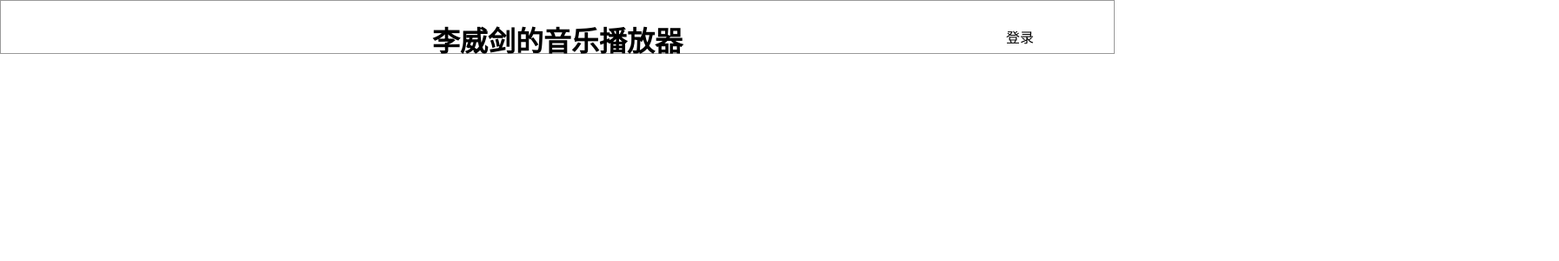
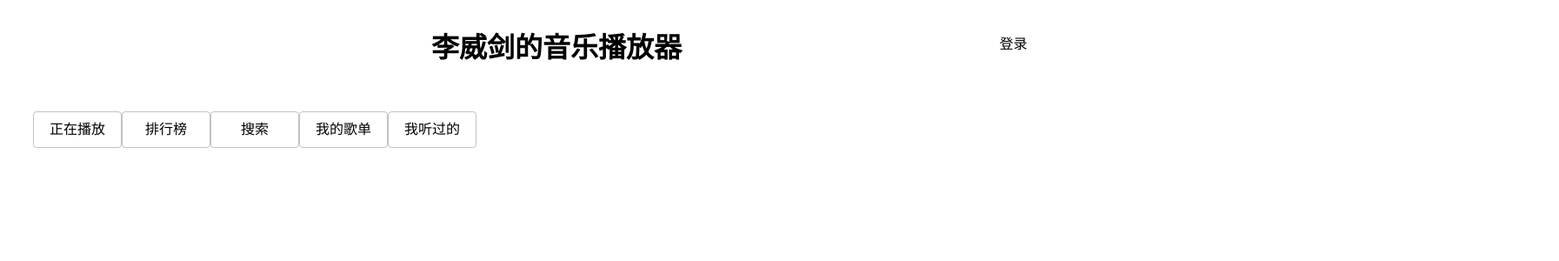
Before and after one commit to liweijian1/myvue, a Vue app: page /#/music in a window 1280 px wide. Shown: the top 300 px of the page at 87% size, 1793 px wide, since content can reach past the window. Built offline with nearby package versions, Linux system fonts and the light colour scheme.

Commit message:
2018/9/5第一次提交

```diff
--- a/src/App.vue
+++ b/src/App.vue
@@ -1,7 +1,9 @@
 <template>
   <div id="app">
     <lwj-header></lwj-header>
-    <router-view/>
+    <router-view class="router-view"/>
+    <!--播放器-->
+    <audio></audio>
   </div>
 </template>
 
@@ -14,5 +16,13 @@ export default {
 </script>
 
 <style>
-
+   #app{
+     position: relative;
+     width: 100%;
+     height: 100%;
+   }
+  .router-view{
+    width: 100%;
+    height: 100%;
+  }
 </style>
--- /dev/null
+++ b/src/base/lwj-totast/index.js
@@ -0,0 +1,39 @@
+import TempToast from './lwj-toast.vue'
+
+// eslint-disable-next-line to ignore the next line.
+/* eslint-disable */
+let instance, showToast = false, time // 存储toast状态
+// 注册组件
+const lwjtoast = {
+  install (Vue, options = {}) {
+    let opt = TempToast.data() // 获取组件中的默认配置
+    Object.assign(opt, options)
+    Vue.prototype.$lwjtoast = (message, position) => {
+      if (showToast) {
+        clearTimeout(time)
+        instance.vm.visable = showToast = false
+        document.body.removeChild(instance.vm.$el)
+      }
+      if (message) {
+        opt.message = message
+      }
+      if (position) {
+        opt.position = position
+      }
+      let TempToastConstructor = Vue.extend(TempToast)
+      instance = new TempToastConstructor({
+        data: opt
+      })
+      instance.vm = instance.$mount()
+      document.body.appendChild(instance.vm.$el)
+      instance.vm.visible = showToast = true
+
+      time = setTimeout(function () {
+        instance.vm.visible = showToast = false
+        document.body.removeChild(instance.vm.$el)
+      }, opt.duration)
+    }
+  }
+}
+
+export default lwjtoast
--- a/src/base/lwj-totast/lwj-toast.vue
+++ b/src/base/lwj-totast/lwj-toast.vue
@@ -25,5 +25,9 @@
 </script>
 
 <style>
-
+  .lwj-toast{
+    border: 1px solid red;
+    width: 100%;
+    height: 50%;
+  }
 </style>
--- a/src/components/lwj-header/lwj-header.vue
+++ b/src/components/lwj-header/lwj-header.vue
@@ -25,7 +25,6 @@
         <p>4、复制浏览器地址栏 /user/home?id= 后面的数字（网易云 UID）</p>
       </div>
     </lwj-dialog>
-    <lwj-toast></lwj-toast>
   </header>
 </template>
 
@@ -33,13 +32,11 @@
   /* eslint-disable */
 import {mapGetters, mapActions} from 'vuex'
 import LwjDialog from "../../base/lwj-dialog/lwj-dialog";
-import LwjToast from "../../base/lwj-totast/lwj-toast";
 
 
   export default {
     name: 'lwj-header',
     components: {
-      LwjToast,
       LwjDialog
     },
     data(){
@@ -65,8 +62,8 @@ methods: {
      // 登录
      login(){
        if(this.uidValue===""){
+         this.$lwjtoast("UID不能为空");
          this.openDialog(0);
-         //this.$lwjtoast("UID不能为空");
 
        }
      }
@@ -80,9 +77,9 @@ methods: {
     top:0;
     left: 0;
     width: 100%;
-    height: 60px;
-    border: 1px solid #999;
+    height: auto;
     text-align: center;
+    overflow: hidden;
   }
   .user-btn{
     cursor: pointer;
@@ -103,6 +100,9 @@ methods: {
     text-decoration: none;
     font-size: 8px;
   }
+  .lwj-dialog-text a:hover{
+    color: #dc143c;
+  }
   .lwj-dialog-text p{
     text-align: left;
     margin-left: 35px;
--- /dev/null
+++ b/src/components/music-btn/music-btn.vue
@@ -0,0 +1,37 @@
+<template>
+  <div class="music-btn">
+    <router-link to="/music" tag="span">正在播放</router-link>
+    <router-link to="/music" tag="span">排行榜</router-link>
+    <router-link to="/music" tag="span">搜索</router-link>
+    <router-link to="/music" tag="span">我的歌单</router-link>
+    <router-link to="/music" tag="span">我听过的</router-link>
+  </div>
+</template>
+
+<script>// eslint-disable-next-line
+/* eslint-disable */
+  export default {
+    name:'music-btn'
+  }
+</script>
+
+<style scoped>
+   .music-btn{
+     width: 100%;
+     height: 60px;
+   }
+  span {
+    display: inline-block;
+    position: relative;
+    top: 120px;
+    left: 30px;
+    width: 100px;
+    height: 40px;
+    text-align: center;
+    line-height: 40px;
+    vertical-align: middle;
+    border: 1px solid #9999;
+    border-radius: 4px;
+    cursor: pointer;
+  }
+</style>
--- a/src/main.js
+++ b/src/main.js
@@ -2,15 +2,25 @@
 // (runtime-only or standalone) has been set in webpack.base.conf with an alias.
 import Vue from 'vue'
 import App from './App'
-import router from './router'
+import router from './router/index'
 import store from './store'
-import lwjtoast from './base/lwj-totast/lwj-toast'
+import lwjtoast from './base/lwj-totast'
 
 Vue.config.productionTip = false
 
 // 弹出层
 Vue.use(lwjtoast)
-
+// const redirectList = ['/music']
+// 路由的钩子函数
+// router.beforeEach((to, from, next) => {
+//   if (redirectList.includes(to.path)) {
+//     next('/')
+//   } else {
+//     document.title = to.meta.title && 'lwj在线音乐播放器'
+//     next()
+//   }
+// })
+document.title = 'lwj在线音乐播放器'
 /* eslint-disable no-new */
 new Vue({
   el: '#app',
--- /dev/null
+++ b/src/pages/music.vue
@@ -0,0 +1,26 @@
+<template>
+  <div class="music">
+    <div class="music-coment">
+      <div class="music-left">
+        <music-btn></music-btn>
+        <keep-alive>
+          <router-view  class="music-list"></router-view>
+        </keep-alive>
+        <router-view></router-view>
+      </div>
+    </div>
+  </div>
+</template>
+
+<script>// eslint-disable-next-line
+  /* eslint-disable */
+    import MusicBtn from "../components/music-btn/music-btn";
+    export default {
+        name: 'music',
+        components: {MusicBtn},
+}
+</script>
+
+<style scoped>
+
+</style>
--- a/src/router/index.js
+++ b/src/router/index.js
@@ -1,10 +1,22 @@
 import Vue from 'vue'
 import Router from 'vue-router'
+import music from '../pages/music'
 
 Vue.use(Router)
 
+const routes = [
+  {
+    path: '/',
+    redirect: '/music'
+  },
+  {
+    path: '/music',
+    component: music
+  }
+]
+
 export default new Router({
-  routes: [
-
-  ]
+  linkActiveClass: 'active',
+  linkExactActiveClass: 'active',
+  routes
 })
```
Also changed, not shown: src/pages/playList/playList.vue (added, +11 -0 lines).
